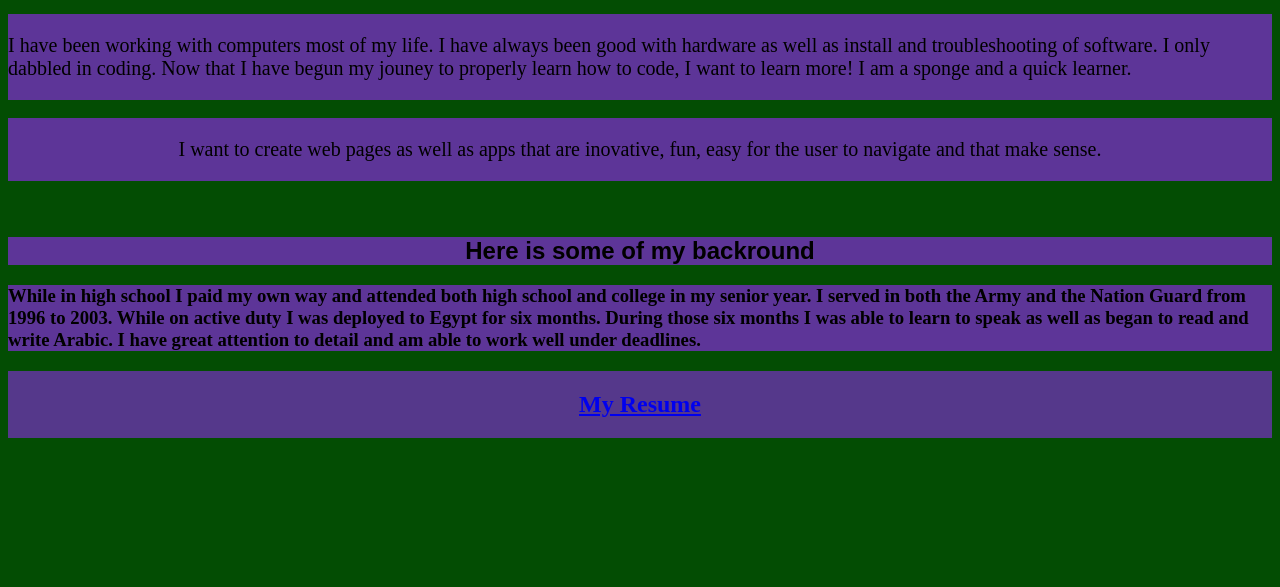
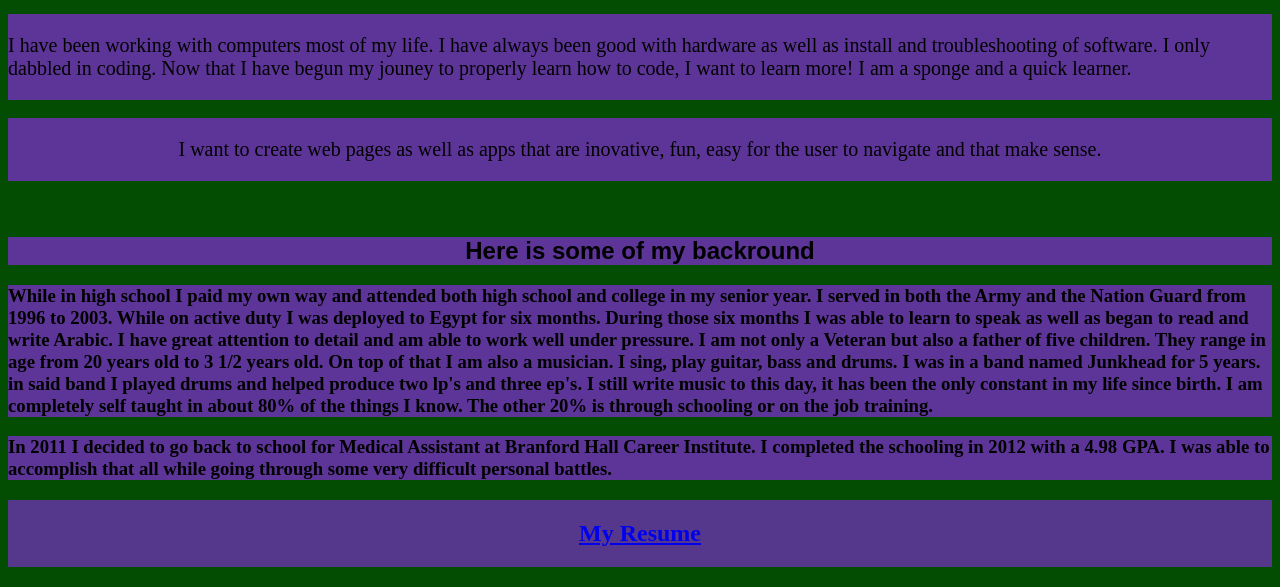
Before and after one commit to jeremytobinsr/Portfolio-Project, a plain HTML site: page index.html in a window 1280 px wide. Shown: the part 521-1108 px from the top of the page. Before the commit the page ends 979 px from the top, so only its background shows below. Drawn offline with Linux system fonts and the light colour scheme.

Commit message:
added more text and style as well as cleaned up the code a bit

```diff
--- a/index.html
+++ b/index.html
@@ -41,7 +41,17 @@
 
         <div>
             <h3>
-                <p class="center"> While in high school I paid my own way and attended both high school and college in my senior year. I served in both the Army and the Nation Guard from 1996 to 2003. While on active duty I was deployed to Egypt for six months. During those six months I was able to learn to speak as well as began to read and write Arabic. I have great attention to detail and am able to work well under deadlines.  </p>
+                <p class="center">
+                    While in high school I paid my own way and attended both high school and college in my senior year. I served in both the Army and the Nation Guard from 1996 to 2003. While on active duty I was deployed to Egypt for six months. During those six months I was able to learn to speak as well as began to read and write Arabic. I have great attention to detail and am able to work well under pressure. I am not only a Veteran but also a father of five children. They range in age from 20 years old to 3 1/2 years old. On top of that I am also a musician. I sing, play guitar, bass and drums. I was in a band named Junkhead for 5 years. in said band I played drums and helped produce two lp's and three ep's. I still write music to this day, it has been the only constant in my life since birth. I am completely self taught in about 80% of the things I know. The other 20% is through schooling or on the job training.
+                </p>
+
+                <p class="center">
+                    In 2011 I decided to go back to school for Medical Assistant at Branford Hall Career Institute. I completed the schooling in 2012 with a 4.98 GPA. I was able to accomplish that all while going through some very difficult personal battles.
+
+
+
+
+                </p>
             </h3>
 
 
--- a/style.css
+++ b/style.css
@@ -29,13 +29,11 @@ body {
         margin-right: auto;
         margin-left: auto;
         width: 350px;
-
 }
 
 .para {
     display: flex;
     font-size: 20px;
-
 }
 
 #font1 {
```
